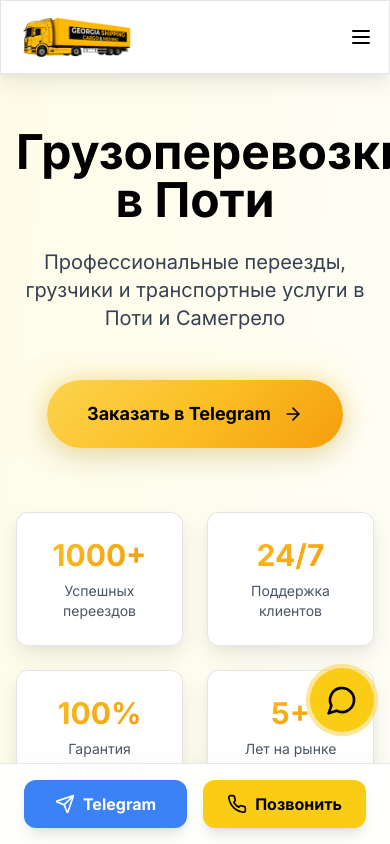
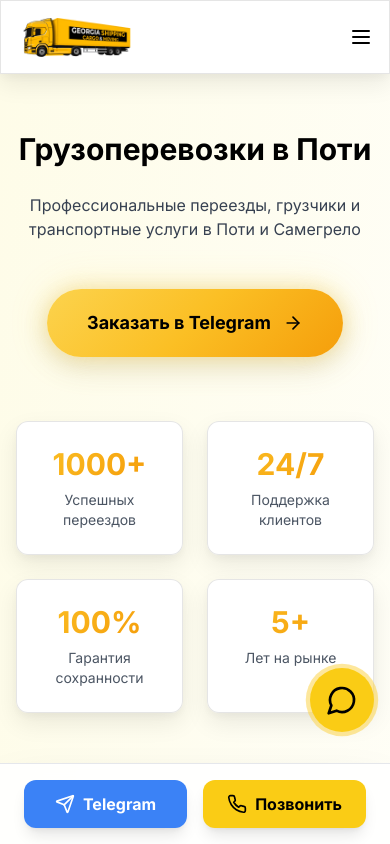
Before and after one commit to gizeh275-hash/https-github.com-username-batumi-shipping, a Next.js app: page /poti in a window 390 px wide. Shown: the top 844 px of the page. Built offline with nearby package versions, Linux system fonts and the light colour scheme.

Commit message:
Reduce Hero title font size on mobile: text-3xl instead of text-5xl

```diff
--- a/components/Hero.tsx
+++ b/components/Hero.tsx
@@ -44,7 +44,7 @@ export default function Hero({ title, subtitle, ctaText, ctaLink, showBackground
                         initial={{ opacity: 0, y: 30 }}
                         animate={{ opacity: 1, y: 0 }}
                         transition={{ duration: 0.9, delay: 0.2, ease: [0.16, 1, 0.3, 1] }}
-                        className="text-5xl md:text-7xl font-bold mb-6"
+                        className="text-3xl md:text-6xl font-bold mb-6 leading-tight"
                     >
                         <span className={useGradientText ? "gradient-text" : "text-black"}>{title}</span>
                     </motion.h1>
@@ -53,7 +53,7 @@ export default function Hero({ title, subtitle, ctaText, ctaLink, showBackground
                         initial={{ opacity: 0, y: 20 }}
                         animate={{ opacity: 1, y: 0 }}
                         transition={{ duration: 0.9, delay: 0.4, ease: [0.16, 1, 0.3, 1] }}
-                        className="text-xl md:text-2xl text-gray-700 mb-12"
+                        className="text-base md:text-xl text-gray-700 mb-12 break-words"
                     >
                         {subtitle}
                     </motion.p>
```
